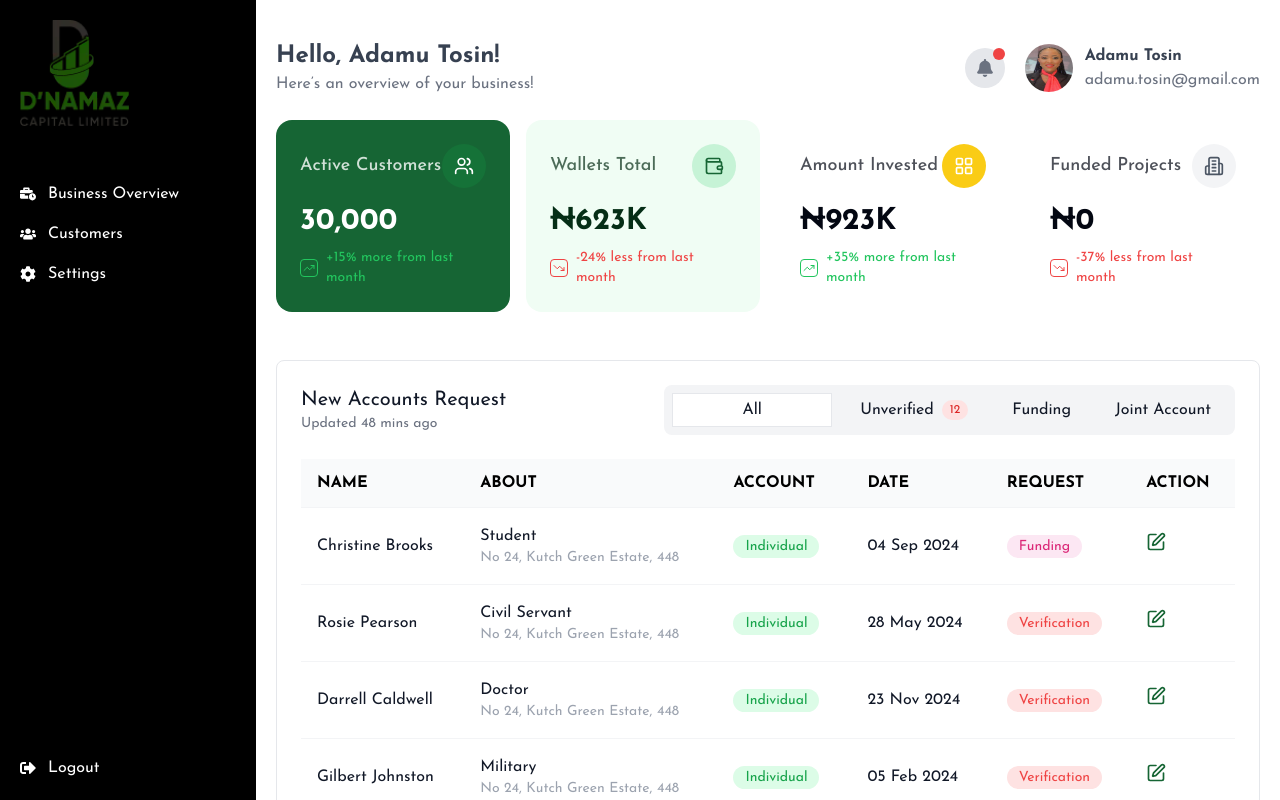
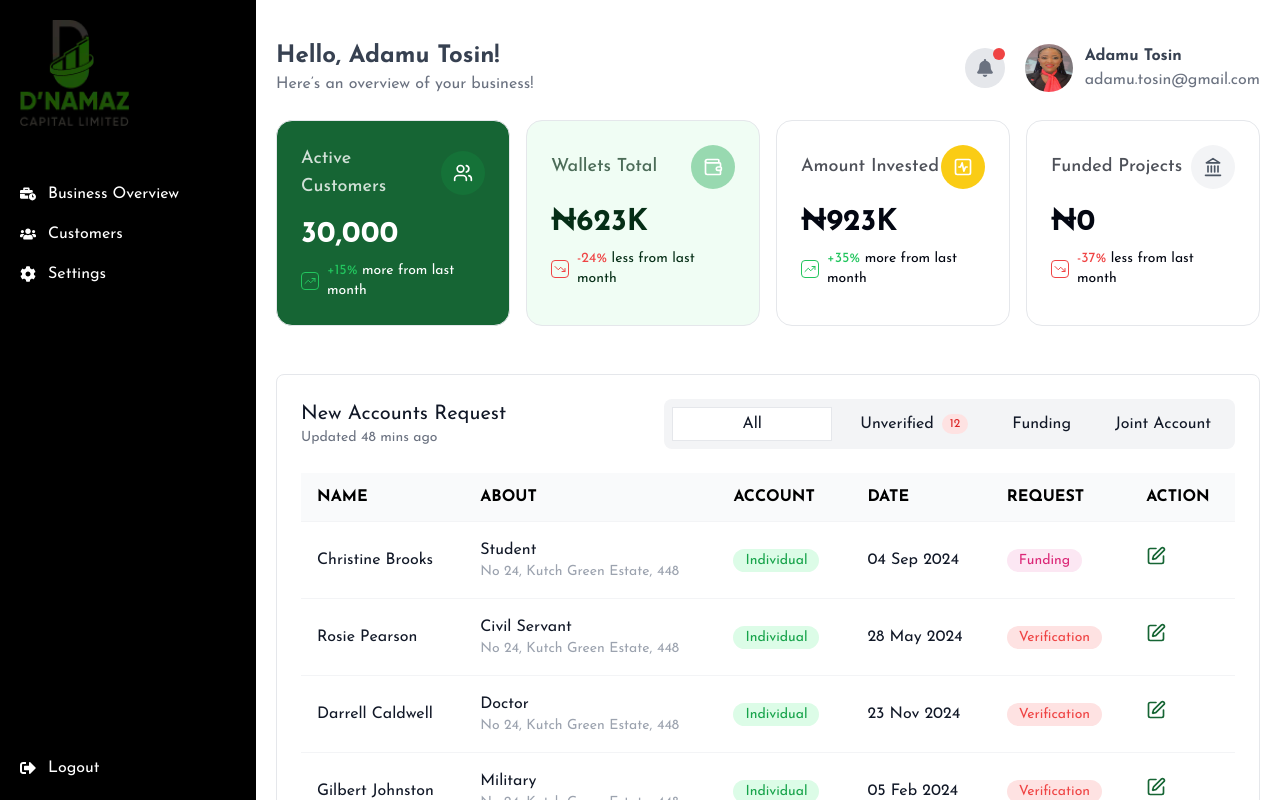
Before and after one commit to AyoMoses1/dnamaz, a Next.js app: page / in a window 1280 px wide. Shown: the top 800 px of the page. Built offline with nearby package versions, Linux system fonts and the light colour scheme.

Commit message:
fix: refactor OverviewCards component to update card styling and add icons

```diff
--- a/app/_components/OverviewCards.tsx
+++ b/app/_components/OverviewCards.tsx
@@ -1,5 +1,5 @@
 import { FC } from "react";
-import { TrendingUp, TrendingDown, Users, Wallet, Building2, LayoutGrid } from "lucide-react";
+import { TrendingUp, TrendingDown, Users, Wallet, Landmark, SquareActivity } from "lucide-react";
 
 interface CardProps {
   title: string;
@@ -18,21 +18,24 @@ const Card: FC<CardProps> = ({ title, value, change, isPositive, variant, icon }
           wrapper: 'bg-green-800',
           text: 'text-white',
           title: 'text-white/80',
-          icon: 'bg-green-700/50'
+          icon: 'bg-green-700/50',
+          changeText: 'text-white'
         };
       case 'mint':
         return {
           wrapper: 'bg-green-50',
           text: 'text-green-950',
           title: 'text-green-950/70',
-          icon: 'bg-green-500/20'
+          icon: 'bg-green-600/40',
+          changeText: 'text-green-950'
         };
       default:
         return {
           wrapper: 'bg-white',
           text: 'text-gray-950',
           title: 'text-gray-950/70',
-          icon: icon === 'investment' ? 'bg-yellow-400' : 'bg-gray-100'
+          icon: icon === 'investment' ? 'bg-yellow-400' : 'bg-gray-100',
+          changeText: 'text-gray-950'
         };
     }
   };
@@ -42,18 +45,18 @@ const Card: FC<CardProps> = ({ title, value, change, isPositive, variant, icon }
       case 'users':
         return <Users className={`h-5 w-5 ${variant === 'green' ? 'text-white' : 'text-green-800'}`} />;
       case 'wallet':
-        return <Wallet className={`h-5 w-5 ${variant === 'green' ? 'text-white' : 'text-green-800'}`} />;
+        return <Wallet className={`h-5 w-5 ${variant === 'green' ? 'text-white' : 'text-white'}`} />;
       case 'investment':
-        return <LayoutGrid className="h-5 w-5 text-white" />;
+        return <SquareActivity className="h-5 w-5 text-white" />;
       case 'projects':
-        return <Building2 className="h-5 w-5 text-gray-600" />;
+        return <Landmark className="h-5 w-5 text-gray-600" />;
     }
   };
 
   const styles = getVariantStyles();
 
   return (
-    <div className={`${styles.wrapper} rounded-2xl p-6 space-y-4`}>
+    <div className={`${styles.wrapper} rounded-2xl border p-6 space-y-4`}>
       <div className="flex justify-between items-center">
         <span className={`${styles.title} text-lg font-medium`}>
           {title}
@@ -76,8 +79,13 @@ const Card: FC<CardProps> = ({ title, value, change, isPositive, variant, icon }
               <TrendingDown className="h-3 w-3 text-red-500" />
             )}
           </div>
-          <span className={`text-sm ${isPositive ? 'text-green-500' : 'text-red-500'}`}>
-            {change}
+          <span className="text-sm">
+            <span className={isPositive ? 'text-green-500' : 'text-red-500'}>
+              {isPositive ? `+${change}%` : `-${change}%`}
+            </span>
+            <span className={styles.changeText}>
+              {isPositive ? ' more from last month' : ' less from last month'}
+            </span>
           </span>
         </div>
       </div>
@@ -91,7 +99,7 @@ const OverviewCards: FC = () => {
       <Card
         title="Active Customers"
         value="30,000"
-        change="+15% more from last month"
+        change="15"
         isPositive={true}
         variant="green"
         icon="users"
@@ -99,7 +107,7 @@ const OverviewCards: FC = () => {
       <Card
         title="Wallets Total"
         value="₦623K"
-        change="-24% less from last month"
+        change="24"
         isPositive={false}
         variant="mint"
         icon="wallet"
@@ -107,7 +115,7 @@ const OverviewCards: FC = () => {
       <Card
         title="Amount Invested"
         value="₦923K"
-        change="+35% more from last month"
+        change="35"
         isPositive={true}
         variant="white"
         icon="investment"
@@ -115,7 +123,7 @@ const OverviewCards: FC = () => {
       <Card
         title="Funded Projects"
         value="₦0"
-        change="-37% less from last month"
+        change="37"
         isPositive={false}
         variant="white"
         icon="projects"
```
